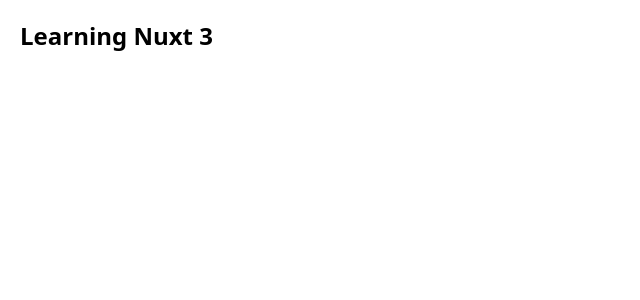
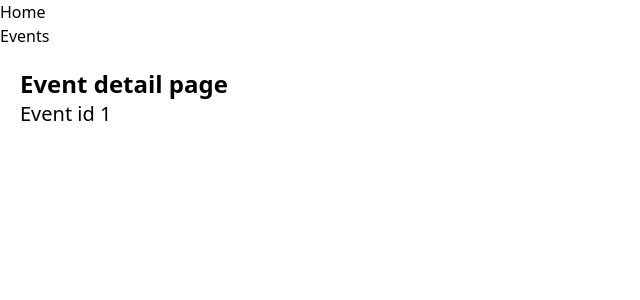
Before and after one commit to Edkiri/nuxt-3-crash-course, a Nuxt app: page /events/1 in a window 1280 px wide. Shown: the top 300 px of the page, without its empty margins (0-640 px from the left). Built offline with nearby package versions, Linux system fonts and the light colour scheme.

Commit message:
feat: basic routing and navigating features

```diff
--- a/app.vue
+++ b/app.vue
@@ -1,5 +1,13 @@
 <template>
-  <div class="p-5">
-    <h1 class="text-2xl font-bold">Learning Nuxt 3</h1>
+  <div>
+    <NuxtLayout>
+      <header>
+        <ul>
+          <li><NuxtLink to="/">Home</NuxtLink></li>
+          <li><NuxtLink to="/events">Events</NuxtLink></li>
+        </ul>
+      </header>
+      <NuxtPage />
+    </NuxtLayout>
   </div>
 </template>
--- /dev/null
+++ b/pages/events/[id].vue
@@ -0,0 +1,11 @@
+<script setup>
+const nuxt = useNuxtApp();
+console.log(nuxt);
+</script>
+
+<template>
+  <div class="p-5">
+    <h1 class="text-2xl font-bold">Event detail page</h1>
+    <h3 class="text-xl">Event id {{ $route.params.id }}</h3>
+  </div>
+</template>
--- /dev/null
+++ b/pages/events/index.vue
@@ -0,0 +1,5 @@
+<template>
+  <div class="p-5">
+    <h1 class="text-2xl font-bold">Events Page</h1>
+  </div>
+</template>
--- /dev/null
+++ b/pages/events/profile.vue
@@ -0,0 +1,5 @@
+<template>
+  <div class="p-5">
+    <h1 class="text-2xl font-bold">Event Profile Page</h1>
+  </div>
+</template>
--- /dev/null
+++ b/pages/index.vue
@@ -0,0 +1,5 @@
+<template>
+  <div class="p-5">
+    <h1 class="text-2xl font-bold">Index Page</h1>
+  </div>
+</template>
```
Also changed, not shown: 1 other file (tests, documents, lock files or other folders).
